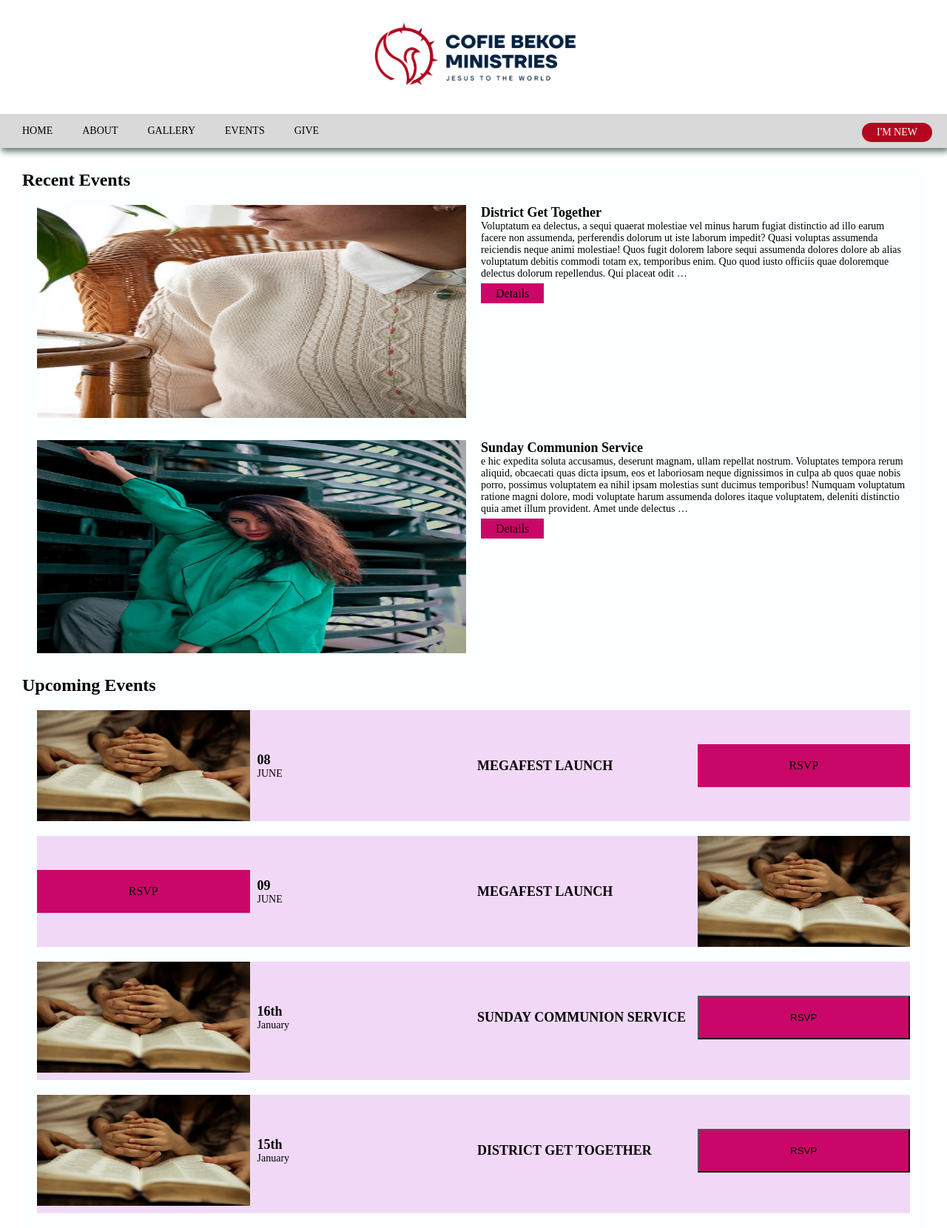
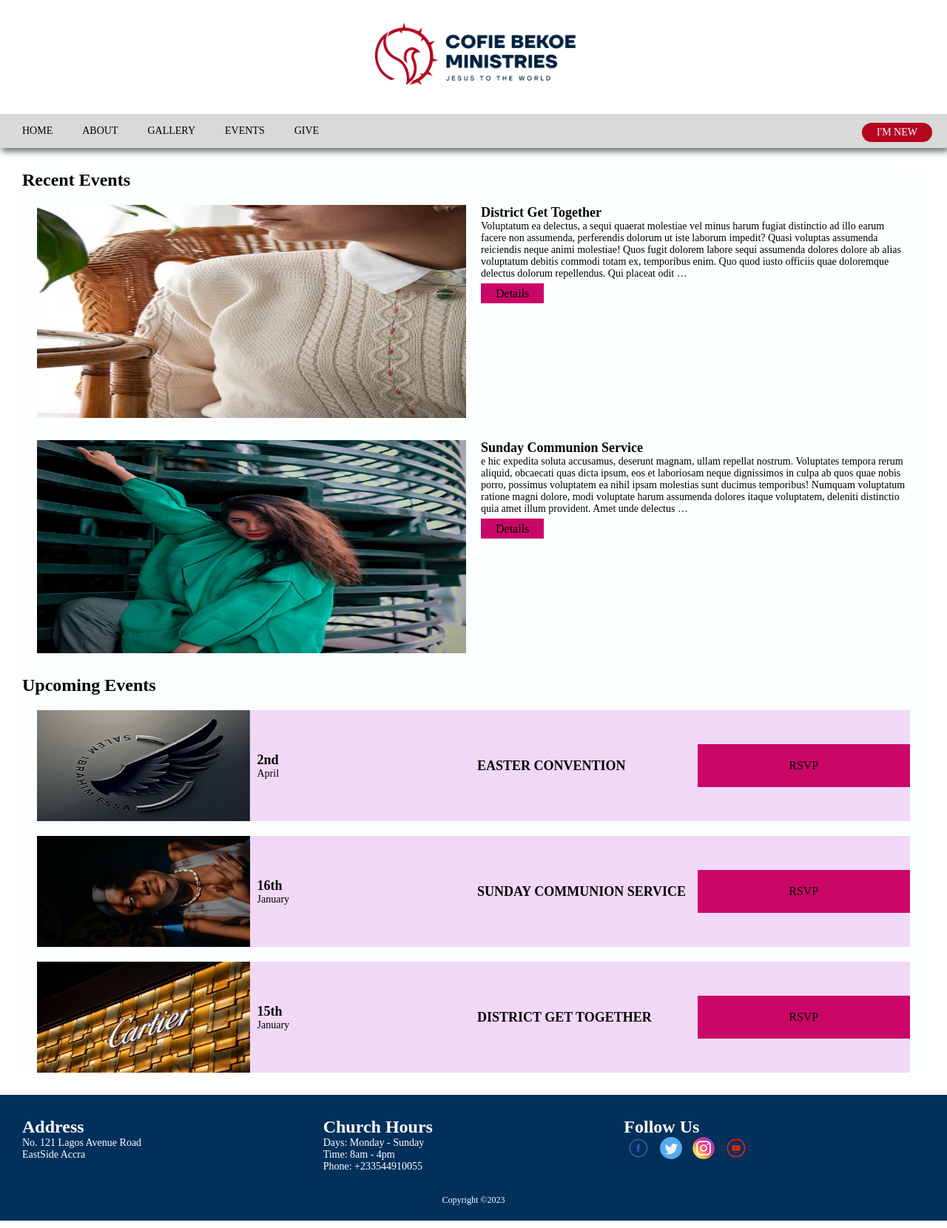
Before and after one commit to lowryel/church, a Django app: page /church/events in a window 1280 px wide. Shown: the top 1660 px of the page at 74% size. Run offline with Django 4.2, Linux system fonts and the light colour scheme; data comes from the database, SQL or seed files in the repository; both versions use the stored data as it was after the commit; some libraries are stand-ins or nearby versions.

```diff
--- a/church/settings.py
+++ b/church/settings.py
@@ -55,6 +55,8 @@ MIDDLEWARE = [
 ]
 
 STATICFILES_STORAGE = "whitenoise.storage.CompressedManifestStaticFilesStorage"
+
+EMAIL_BACKEND = 'django.core.mail.backends.smtp.EmailBackend'
 
 ROOT_URLCONF = "church.urls"
 
--- a/church/static/css/style.css
+++ b/church/static/css/style.css
@@ -62,7 +62,7 @@ h1, h2, h3, h4 {
 }
 
 .hero-banner p{
-    color: azure;
+    color: rgb(0, 248, 248);
     display: flex;
     align-items: center;
     position: center;
@@ -80,7 +80,7 @@ h1, h2, h3, h4 {
 }
 
 
-@keyframes glowing {
+/* @keyframes glowing {
     0% {
         background-position: 0 0;
     }
@@ -92,7 +92,7 @@ h1, h2, h3, h4 {
     100% {
         background-position: 0 0;
     }
-}
+} */
 
 .hero-banner-comps a{
     text-decoration: none;
@@ -102,7 +102,7 @@ h1, h2, h3, h4 {
 
 .hero-banner-comps a:hover {
     background-color: #c5e3e8;
-    transition:200ms;
+    transition:1s;
 }
 
 .nav-elements{
--- a/churchweb/models.py
+++ b/churchweb/models.py
@@ -1,4 +1,7 @@
 from django.db import models
+from django.db.models.signals import post_save
+from django.dispatch import receiver
+from django.core.mail import send_mail
 
 # Create your models here.
 
@@ -13,6 +16,8 @@ class RSVP(models.Model):
     rs_vp = models.CharField(max_length=120)
     designation = models.CharField(max_length=120, blank=True, null=True)
     contact = models.CharField(max_length=150, blank=True, null=True)
+    def __str__(self):
+        return self.designation + " " + self.rs_vp
 
 class Events(models.Model):
     name = models.CharField(max_length=256)
@@ -49,3 +54,13 @@ class ContactUs(models.Model):
 class Gallery(models.Model):
     caption = models.CharField(max_length=128, null=True, blank=True)
     image = models.ImageField(null=True, blank=True)
+    date_posted = models.DateTimeField(auto_now_add=True, null=True)
+
+# @receiver(post_save, sender=ContactUs, created)
+
+def SendEmailToContact(sender, instance, created, **kwargs):
+    print("created new contact", created)
+    print("Sending email to %s" % instance)
+    print((instance.email))
+
+post_save.connect(SendEmailToContact, sender=ContactUs)
--- a/churchweb/urls.py
+++ b/churchweb/urls.py
@@ -10,4 +10,5 @@ urlpatterns = [
     path('church/gallery', gallery, name = 'gallery'),
     path('church/events', events, name = 'events' ),
     path('church/give', give, name = 'give'),
+    path('church/rsvp/<int:pk>', rsvpView, name='rsvp'),
 ]
--- a/churchweb/views.py
+++ b/churchweb/views.py
@@ -11,8 +11,8 @@ from datetime import date
 
 
 def index(request):
-    events_ = Events.objects.all()[:3]
-    images = Gallery.objects.all()[:6]
+    events_ = Events.objects.all().order_by('-event_date')[:3]
+    images = Gallery.objects.all().order_by("-date_posted")[:6]
 
     for event in events_:
         print(event.rsvp.rs_vp)
@@ -43,6 +43,8 @@ def about(request):
 
 def gallery(request):
     images = Gallery.objects.all()
+    name=request.user
+    print(name)
     context = {
         'images':images,
     }
@@ -50,7 +52,7 @@ def gallery(request):
 
 def events(request):
     rsvp = RSVP.objects.all()
-    events_ = Events.objects.filter(status=False)
+    events_ = Events.objects.filter(status=False).order_by("-event_date")
 
     recents = RecentEvents.objects.all().order_by("-date")[:2]
 
@@ -59,9 +61,17 @@ def events(request):
         'rsvp':rsvp,
         "recents":recents,
     }
+
     return render(request, 'events.html', context)
 
 
 def give(request):
 
     return render(request, 'give.html')
+
+def rsvpView(request, pk):
+    rsvp = RSVP.objects.get(pk=pk)
+    context={
+        'rsvp': rsvp,
+    }
+    return render(request, 'rsvp-popup.html', context)
--- a/custom.py
+++ b/custom.py
@@ -1,6 +1,9 @@
 from datetime import datetime
 # print(datetime.strftime("%A %d, %B %Y"))
 from datetime import date
+import uuid
+id = uuid.uuid4()
+print(id)
 list1 = ["name","age","worth"]
 list2 = ["Eugene",29,250000]
 list3 = dict(zip(list1, list2))
--- a/templates/about.html
+++ b/templates/about.html
@@ -94,7 +94,7 @@
                         <label for="Message">Message</label>
                         {{forms.message}}
                         <!-- {{ forms.as_p }} -->
-                        <input type="submit" value="Submit" style="background-color: rgb(0, 38, 255); padding: 10px 40px; border-radius: 10px; border: none; cursor: pointer;" name="Submit">
+                        <input type="submit" value="Submit" style="background-color: rgb(4, 18, 95); padding: 10px 40px; border-radius: 10px; border: none; cursor: pointer;color: azure;font-size: large;" name="Submit">
                     </form>
 
                 </div>
--- a/templates/events.html
+++ b/templates/events.html
@@ -34,51 +34,19 @@
                 </div>
                 <h1>Upcoming Events</h1>
                 <div class="upcoming-events">
-                    <div class="upcoming-event-objects fade-in">
-                        <img src="{% static './img/the word.jpg' %}" alt="event-one">
-                        <div>
-                            <h2>08</h2>
-                            <p>JUNE</p>
-                        </div>
-                        <h2>MEGAFEST LAUNCH</h2>
-                        <a href="#">RSVP</a>
-                    </div>
-                    <div class="upcoming-event-objects fade-in">
-                        <a href="#">RSVP</a>
-                        <div>
-                            <h2>09</h2>
-                            <p>JUNE</p>
-                        </div>
-                        <h2>MEGAFEST LAUNCH</h2>
-                        <img src="{% static './img/the word.jpg' %}" alt="event-two">
 
-                    </div>
                     {% for event in events %}
                     <div class="upcoming-event-objects fade-in">
-                        <img src="{% static './img/the word.jpg' %}" alt="event-three">
+                        <img src="{{event.event_poster.url}}" alt="event-three">
                         <div>
                             <h2>{{event.event_date|date:"jS"}}</h2>
                             <p style="text-transform:capitalize;">{{event.event_date|date:"F"}}</p>
                         </div>
-                        <h2>{{ event.name|upper }}</h2>
-                        <button onclick="togglePopup()">RSVP</button>
-
-                        <div class="popup" id="popup-1">
-                            {% for rs in rsvp %}
-
-                            <div class="overlay"></div>
-                            <div class="content">
-                                <div class="close-btn" onclick="togglePopup()">&times;</div>
-
-                                <h1>Name: {{ rs.designation|title }} {{ rs.rs_vp|title }}</h1>
-                                <p>Designation: </p>
-                                <p>Contact: {{ rs.contact }}</p>
-                            </div>
-                            {% endfor %}
-                        </div>
-
+                            <h2>{{ event.name|upper }}</h2>
+                            <a href="{% url 'rsvp' event.rsvp.pk %}">RSVP</a>
                     </div>
                     {% endfor %}
+
                 </div>
 
             </section>
@@ -86,9 +54,9 @@
 
         <script>
             // RSVP popup box
-            function togglePopup(){
-                document.getElementById("popup-1").classList.toggle("active");
-            }
+            // function togglePopup(){
+            //     document.getElementById("popup-1").classList.toggle("active");
+            // }
 
         </script>
     {% endblock content %}
```
Also changed, not shown: templates/rsvp-popup.html (+17 -17 lines), churchweb/migrations/0004_gallery_date_posted.py (added), db.sqlite3, media/media/img/logo.jpg (added).
